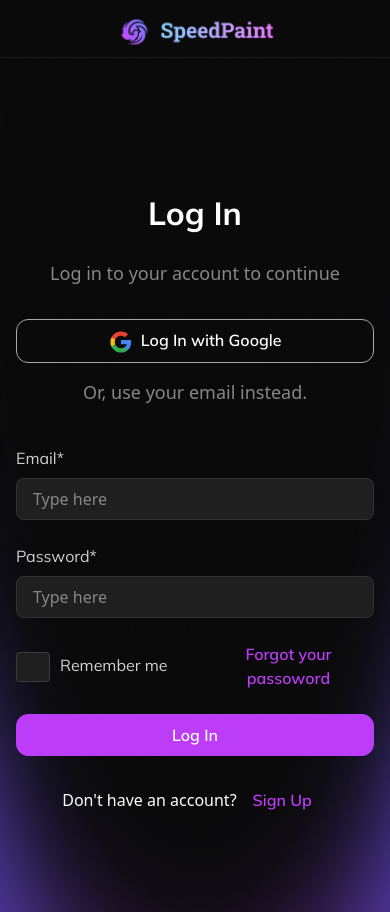
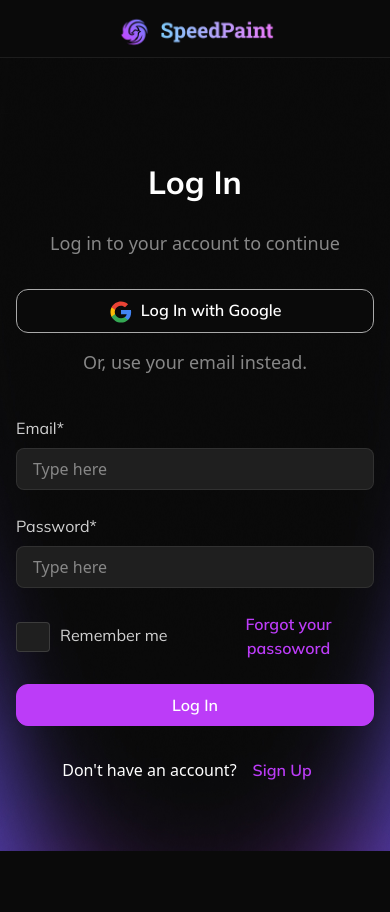
Before and after one commit to ariffadhillah/speedpaint, a plain HTML site: page login.html in a window 390 px wide. After the commit the page ends 851 px from the top, so only its background shows below. Drawn offline with Linux system fonts and the light colour scheme.

Commit message:
update text page log in and sing up responsive

```diff
--- a/login.html
+++ b/login.html
@@ -20,12 +20,12 @@
         </div>
       </nav>
 
-      <section class="page-section">
+      <div class="page-section">
         <div class="container-fluid">
           <div class="row justify-content-center">
             <div class="col-12 col-xl-6 col-lg-6 col-md-6 col-sm-12 justify-content-center d-flex mt-4 mt-xl-2 mt-lg-2 mt-md-2 mt-sm-4 mb-1 px-2">
               <form class="row g-3 login mt-xl-1 mt-lg-1 mt-md-5 mt-sm-5 mt-5">
-                <h1 class="text-center pt-5 pt-xl-2 pt-lg-2 pt-md-2 pt-sm-5 pb-1">Log In</h1>
+                <h1 class="text-center pt-2 pt-xl-2 pt-lg-2 pt-md-2 pt-sm-2 pb-1">Log In</h1>
                 <p class="text-center text-auth_detail">Log in to your account to continue</p>
                 <div class="col-12">
                   <button type="button" class="btn-login-email">
@@ -59,13 +59,13 @@
                 </div>
                 <div class="col-12 mt-4 mt-xl-2 mt-lg-3 mt-xl-3 mt-md-3 mt-sm-4">
                   <button class="btn btnpurle" type="submit">Log In</button>
-                  <p class="text-center text-white mt-4 mt-xl-2 mt-lg-3 mt-xl-3 mt-md-3 mt-sm-4 mb-5 pt-2 pb-5 pb-lg-3 pb-xl-3 pb-md-3 pb-sm-5">Don't have an account?<a href="signup.html" class="btnpurle mx-3">Sign Up</a></p>
+                  <p class="text-center text-white mt-4 mt-xl-2 mt-lg-3 mt-xl-3 mt-md-3 mt-sm-4 mb-5 pt-2 pb-2 pb-lg-3 pb-xl-3 pb-md-3 pb-sm-2">Don't have an account?<a href="signup.html" class="btnpurle mx-3">Sign Up</a></p>
                 </div>
               </form>
             </div>
           </div>
         </div>
-      </section>
+      </div>
 
 
     <script src="js/bootstrap.bundle.min.js"></script>
```
Also changed, not shown: signup.html (+2 -2 lines).
